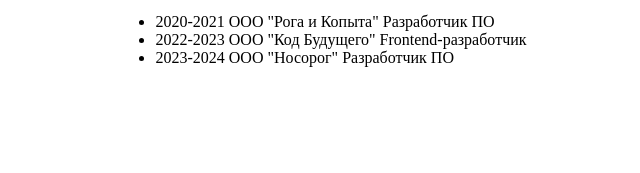
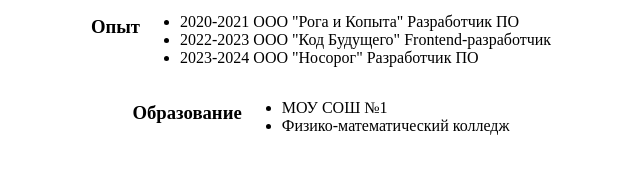
Before and after one commit to Ruphu/portfolio, a plain HTML site: page index.html in a window 1280 px wide. Shown: the part 211-384 px from the top of the page, without its empty margins (319-959 px from the left). Drawn offline with Linux system fonts and the light colour scheme.

Commit message:
education block is added

```diff
--- a/index.html
+++ b/index.html
@@ -23,10 +23,18 @@
   </div>
 </div>
 <div class="exp">
+  <h3>Опыт</h3>
   <ul>
     <li>2020-2021 ООО "Рога и Копыта" Разработчик ПО</li>
     <li>2022-2023 ООО "Код Будущего" Frontend-разработчик</li>
     <li>2023-2024 ООО "Носорог" Разработчик ПО</li>
+  </ul>
+</div>
+<div class="educ">
+  <h3>Образование</h3>
+  <ul>
+    <li>МОУ СОШ №1</li>
+    <li>Физико-математический колледж</li>
   </ul>
 </div>
 
--- a/style.css
+++ b/style.css
@@ -25,3 +25,7 @@
   display: flex;
   justify-content: center;
 }
+.educ {
+  display: flex;
+  justify-content: center;
+}
```
